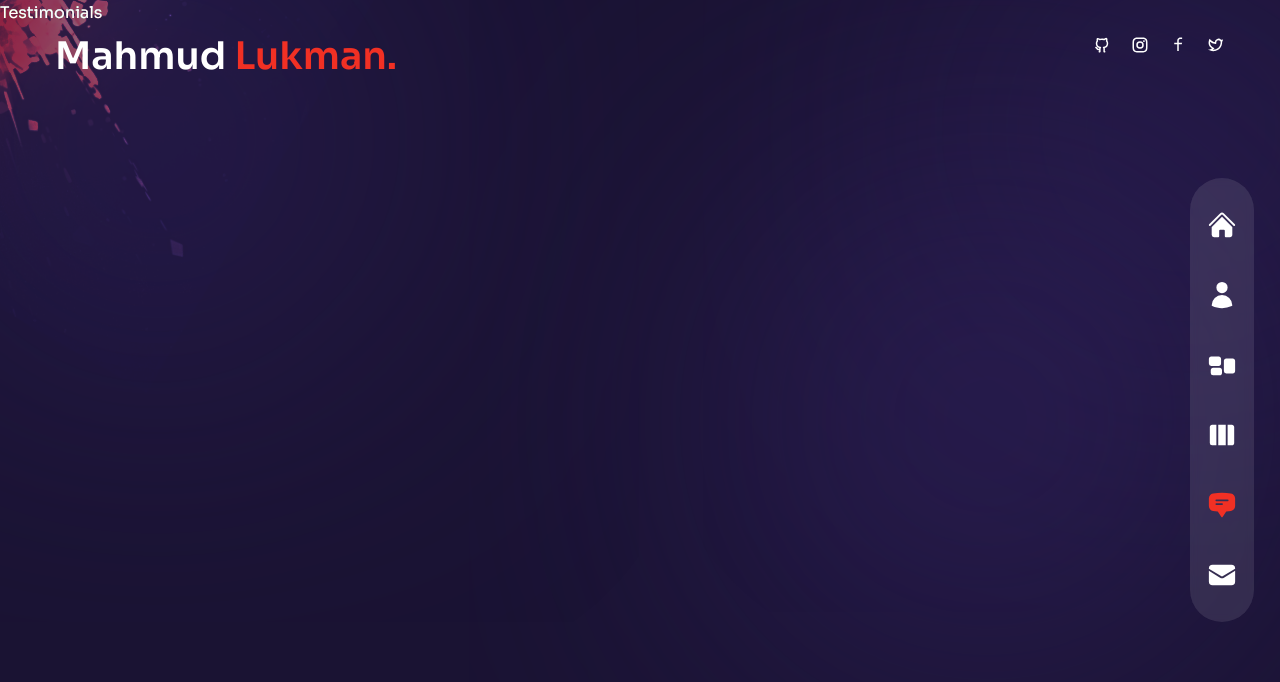
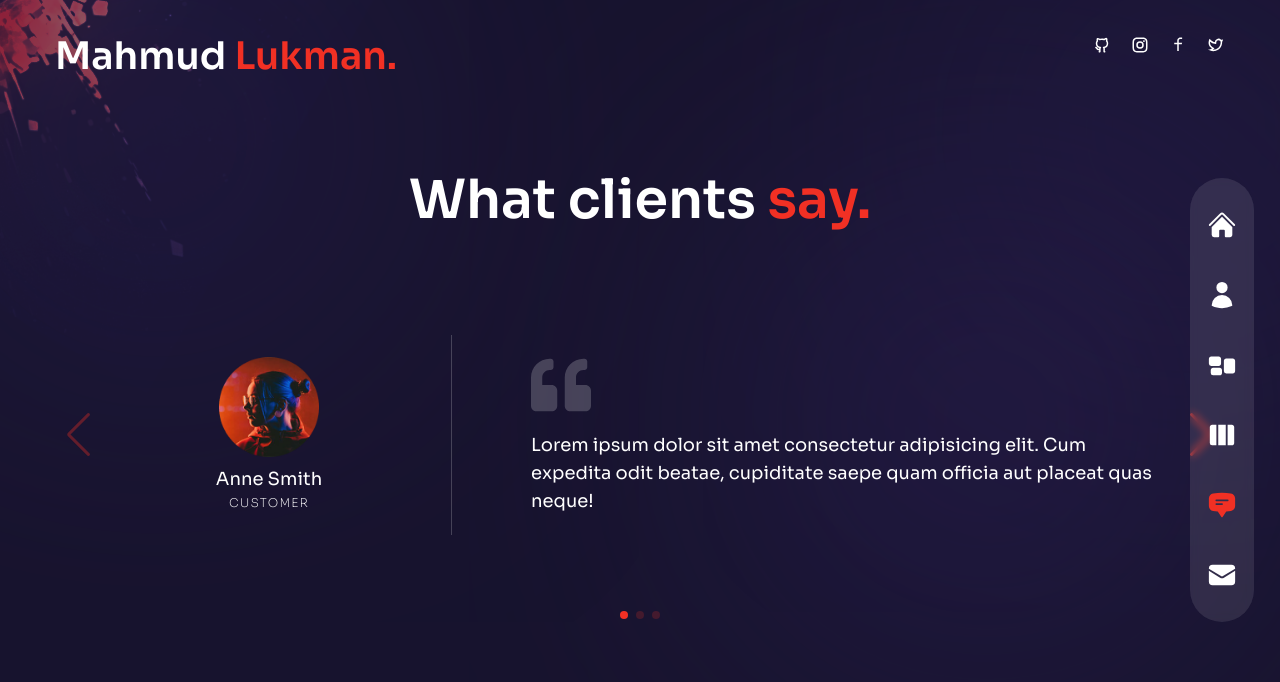
Before and after one commit to mahmudlukman/portfolio, a Next.js app: page /testimonials in a window 1280 px wide. Shown: the top 682 px of the page. Built offline with nearby package versions, Linux system fonts and the light colour scheme.

Commit message:
testimonial section complete

```diff
--- a/components/TestimonialSlider.js
+++ b/components/TestimonialSlider.js
@@ -1,3 +1,16 @@
+// import swiper react components
+import { Swiper, SwiperSlide } from 'swiper/react';
+import { Navigation, Pagination } from 'swiper';
+
+// import swiper styles
+import 'swiper/css';
+import 'swiper/css/navigation';
+import 'swiper/css/pagination';
+
+// icons
+import { FaQuoteLeft } from 'react-icons/fa';
+import Image from 'next/image';
+
 // testimonial data
 const testimonialData = [
   {
@@ -24,7 +37,51 @@
 ];
 
 const TestimonialSlider = () => {
-  return <div>Testimonial Slider</div>;
+  return (
+    <Swiper
+      navigation={true}
+      pagination={{
+        clickable: true,
+      }}
+      modules={[Navigation, Pagination]}
+      className="h-[400px]"
+    >
+      {testimonialData.map((person, index) => {
+        return (
+          <SwiperSlide key={index}>
+            <div className="flex flex-col items-center md:flex-row gap-x-8 h-full px-16">
+              {/* avatar, name, position */}
+              <div className="w-full max-w-[300px] flex flex-col xl:justify-center items-center relative mx-auto xl:mx-0">
+                <div className="flex flex-col justify-center text-center">
+                  {/* avatar */}
+                  <div className="mb-2 mx-auto">
+                    <Image src={person.image} alt="" width={100} height={100} />
+                  </div>
+                  {/* name */}
+                  <div className="text-lg">{person.name}</div>
+                  {/* position */}
+                  <div className="text-[12px] uppercase font-extralight tracking-widest">
+                    {person.position}
+                  </div>
+                </div>
+              </div>
+              {/* quote & message */}
+              <div className="flex-1 flex flex-col justify-center before:w-[1px] xl:before:bg-white/20 xl:before:absolute xl:before:left-0 xl:before:h-[200px] relative xl:pl-20">
+                {/* quote icon */}
+                <div className="mb-4">
+                  <FaQuoteLeft className="text-4xl xl:text-6xl text-white/20 mx-auto md:mx-0" />
+                </div>
+                {/* message */}
+                <div className="xl:text-lg text-center md:text-left">
+                  {person.message}
+                </div>
+              </div>
+            </div>
+          </SwiperSlide>
+        );
+      })}
+    </Swiper>
+  );
 };
 
 export default TestimonialSlider;
--- a/components/WorkSlider.js
+++ b/components/WorkSlider.js
@@ -1,6 +1,6 @@
 // import swiper react components
 import { Swiper, SwiperSlide } from 'swiper/react';
-import { FreeMode, Pagination } from 'swiper';
+import { Pagination } from 'swiper';
 
 // import swiper styles
 import 'swiper/css';
--- a/pages/about/index.jsx
+++ b/pages/about/index.jsx
@@ -7,14 +7,15 @@
   FaJs,
   FaReact,
   FaWordpress,
-  FaFigma,
 } from 'react-icons/fa';
+
+import {BiLogoMongodb, BiLogoNodejs, BiLogoTailwindCss, BiLogoTypescript} from 'react-icons/bi'
 
 import {
   SiNextdotjs,
-  SiFramer,
-  SiAdobexd,
-  SiAdobephotoshop,
+  SiMui,
+  SiExpress,
+  SiMongoose
 } from 'react-icons/si';
 
 //  data
@@ -23,20 +24,25 @@
     title: 'skills',
     info: [
       {
-        title: 'Web Development',
+        title: 'Front End',
         icons: [
           <FaHtml5 />,
           <FaCss3 />,
           <FaJs />,
+          <BiLogoTypescript />,
           <FaReact />,
           <SiNextdotjs />,
-          <SiFramer />,
-          <FaWordpress />,
+          <BiLogoTailwindCss />,
+          <SiMui />,
         ],
       },
       {
-        title: 'UI/UX Design',
-        icons: [<FaFigma />, <SiAdobexd />, <SiAdobephotoshop />],
+        title: 'Backed End',
+        icons: [<BiLogoNodejs/>, <BiLogoMongodb/>, <SiExpress />, <SiMongoose />],
+      },
+      {
+        title: 'CMS',
+        icons: [<FaWordpress />,],
       },
     ],
   },
--- a/pages/testimonials/index.js
+++ /dev/null
@@ -1,5 +0,0 @@
-const Testimonials = () => {
-  return <div>Testimonials</div>;
-};
-
-export default Testimonials;
--- /dev/null
+++ b/pages/testimonials/index.jsx
@@ -0,0 +1,36 @@
+// components
+import TestimonialSlider from '../../components/TestimonialSlider';
+
+// framer motion
+import { motion } from 'framer-motion';
+import { fadeIn } from '../../variants';
+
+const Testimonials = () => {
+  return (
+    <div className="h-full bg-primary/30 py-32 text-center">
+      <div className="container mx-auto h-full flex flex-col justify-center">
+        {/* title */}
+        <motion.h2
+          variants={fadeIn('up', 0.2)}
+          initial="hidden"
+          animate="show"
+          exit="hidden"
+          className="h2 mb-8 xl:mb-0"
+        >
+          What clients <span className="text-accent">say.</span>
+        </motion.h2>
+        {/* slider */}
+        <motion.div
+          variants={fadeIn('up', 0.4)}
+          initial="hidden"
+          animate="show"
+          exit="hidden"
+        >
+          <TestimonialSlider />
+        </motion.div>
+      </div>
+    </div>
+  );
+};
+
+export default Testimonials;
```
